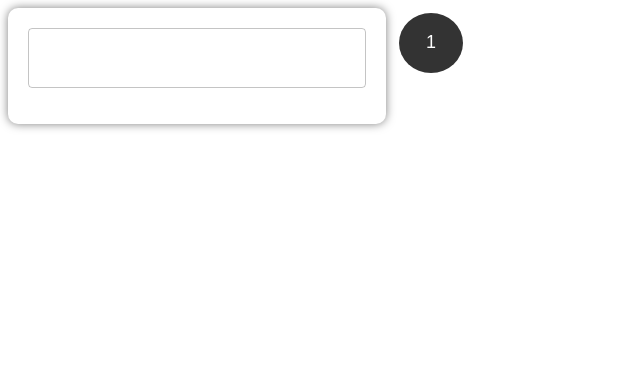
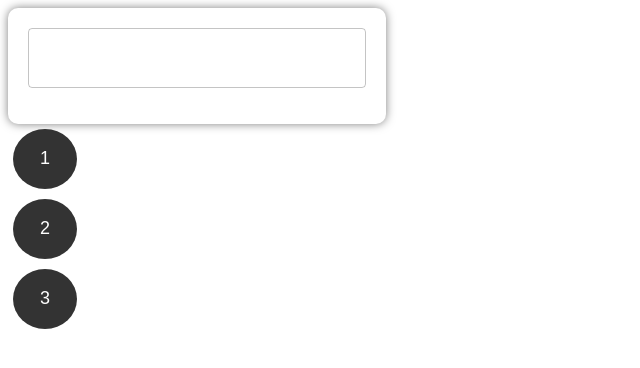
Before and after one commit to costar011/calculator_web, a React (Vite) app: page / in a window 1280 px wide. Shown: the top 368 px of the page, without its empty margins (0-640 px from the left). Built offline with nearby package versions, Linux system fonts and the light colour scheme.

Commit message:
number add

```diff
--- a/src/components/Calculator.tsx
+++ b/src/components/Calculator.tsx
@@ -6,14 +6,21 @@ const Calculator: React.FC = () => {
   const [displayValue, setDisplayValue] = useState('');
 
   return (
-    <Grid container spacing={1}>
+    <Grid container spacing={2}>
       <Grid>
         <Paper>
           <Display value={displayValue} />
         </Paper>
-      </Grid>
-      <Grid>
-        <Button onClick={() => setDisplayValue('1')}>1</Button>
+
+        <Grid>
+          <Button onClick={() => setDisplayValue('1')}>1</Button>
+        </Grid>
+        <Grid>
+          <Button onClick={() => setDisplayValue('2')}>2</Button>
+        </Grid>
+        <Grid>
+          <Button onClick={() => setDisplayValue('3')}>3</Button>
+        </Grid>
       </Grid>
     </Grid>
   );
```
